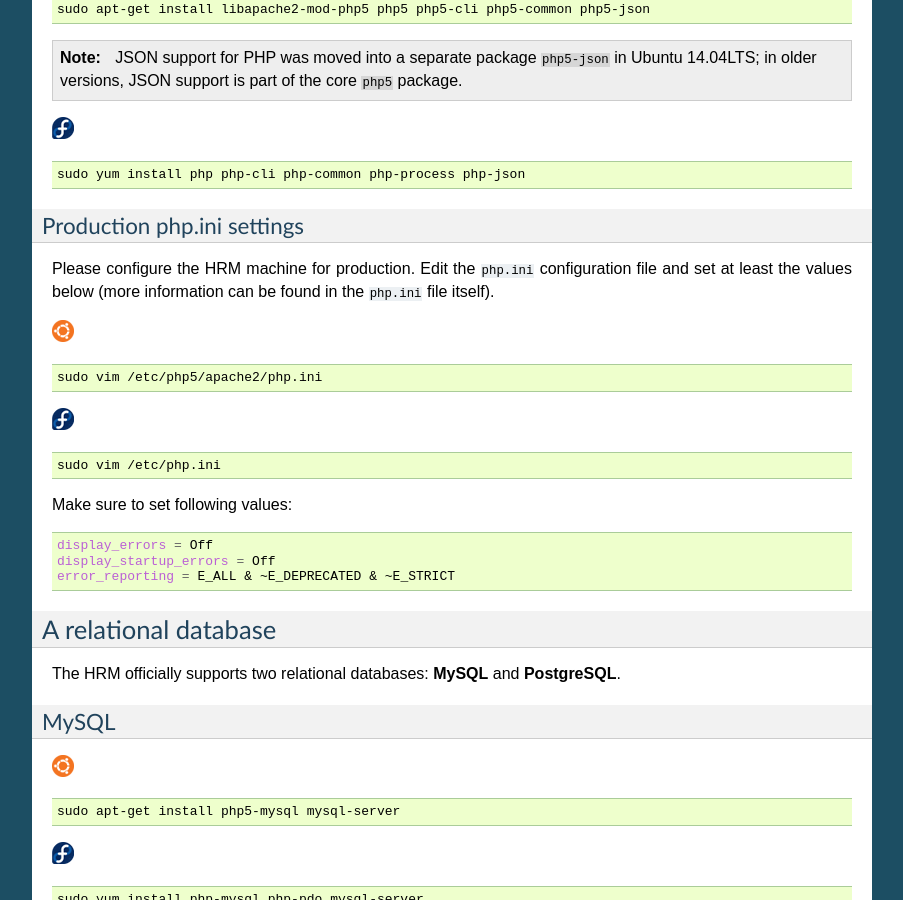
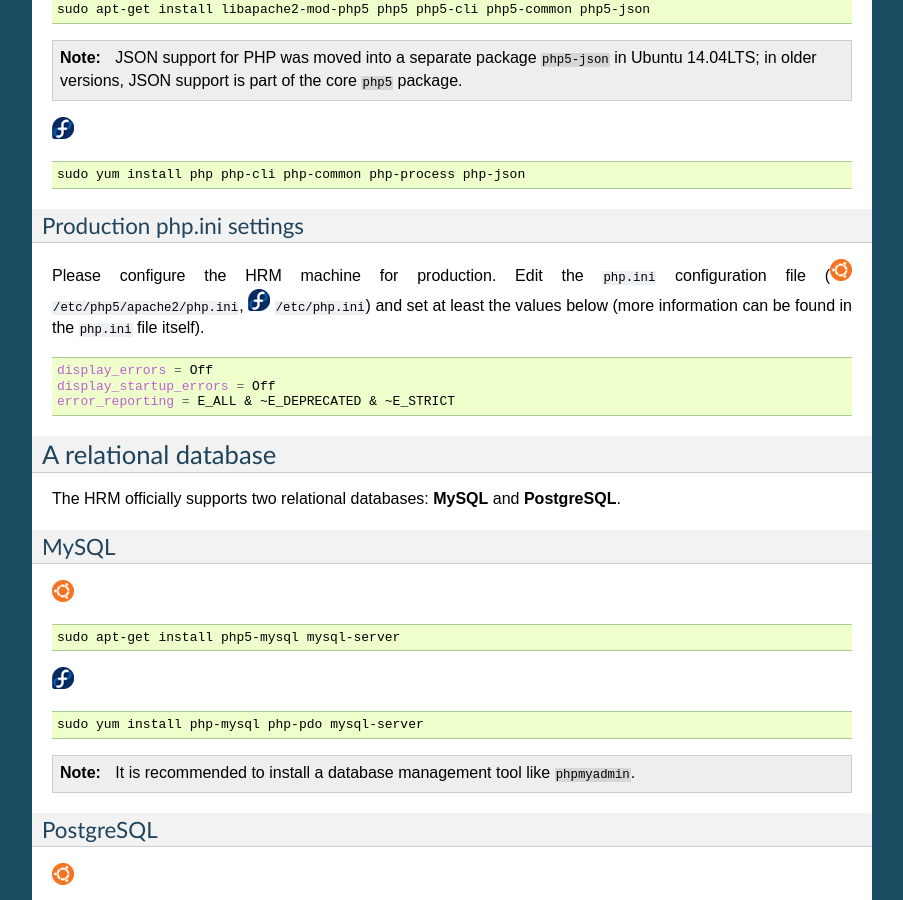
Before and after one commit to aarpon/hrm_docs, a Sphinx documentation site: the page built from docs/admin/prerequisites.rst, in a window 1280 px wide and 900 px high, scrolled down 1589 px. Shown: the whole window, without its empty margins (198-1101 px from the left). Built offline with Sphinx 7.4.7, drawn with Linux system fonts in a browser that asks for light colours.

Commit message:
Simplify instructions on production php.ini.

```diff
--- a/docs/admin/prerequisites.rst
+++ b/docs/admin/prerequisites.rst
@@ -87,21 +87,7 @@ The HRM is made of two parts, a web interface and a queue manager, both written
 Production php.ini settings
 ---------------------------
 
-Please configure the HRM machine for production. Edit the ``php.ini`` configuration file and set at least the values below (more information can be found in the ``php.ini`` file itself).
-
-|ubuntu|
-
-.. code-block:: sh
-
-    sudo vim /etc/php5/apache2/php.ini
-
-|fedora|
-
-.. code-block:: sh
-
-    sudo vim /etc/php.ini
-
-Make sure to set following values:
+Please configure the HRM machine for production. Edit the ``php.ini`` configuration file (|ubuntu| ``/etc/php5/apache2/php.ini``, |fedora| ``/etc/php.ini``) and set at least the values below (more information can be found in the ``php.ini`` file itself).
 
 .. code-block:: sh
 
```
